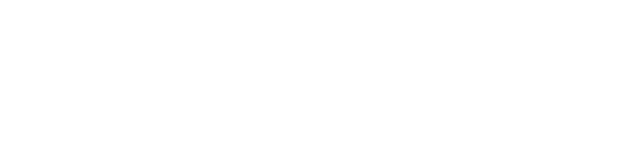
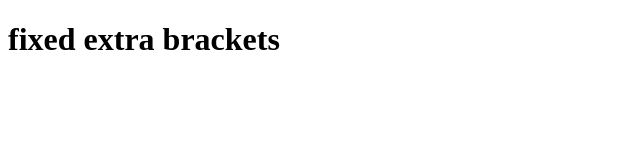
Before and after one commit to korishailendra/git-in-one-learning, a plain HTML site: page contact.html in a window 1280 px wide. Shown: the whole page, without its empty margins (0-640 px from the left). Drawn offline with Linux system fonts and the light colour scheme.

Commit message:
extra brackets

```diff
--- a/contact.html
+++ b/contact.html
@@ -7,6 +7,8 @@
     <title>Document</title>
 </head>
 <body>
+    <h1>fixed extra brackets</h1>
+
 
 </body>
 </html>
```
